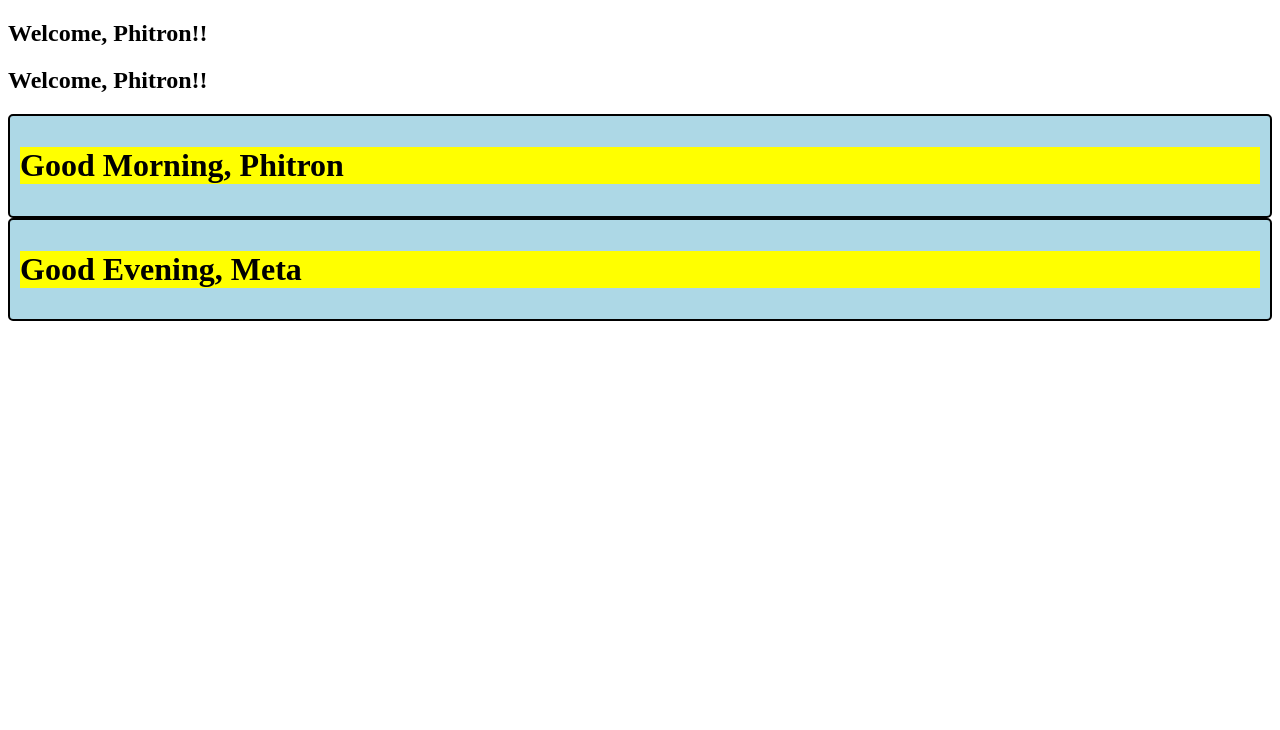
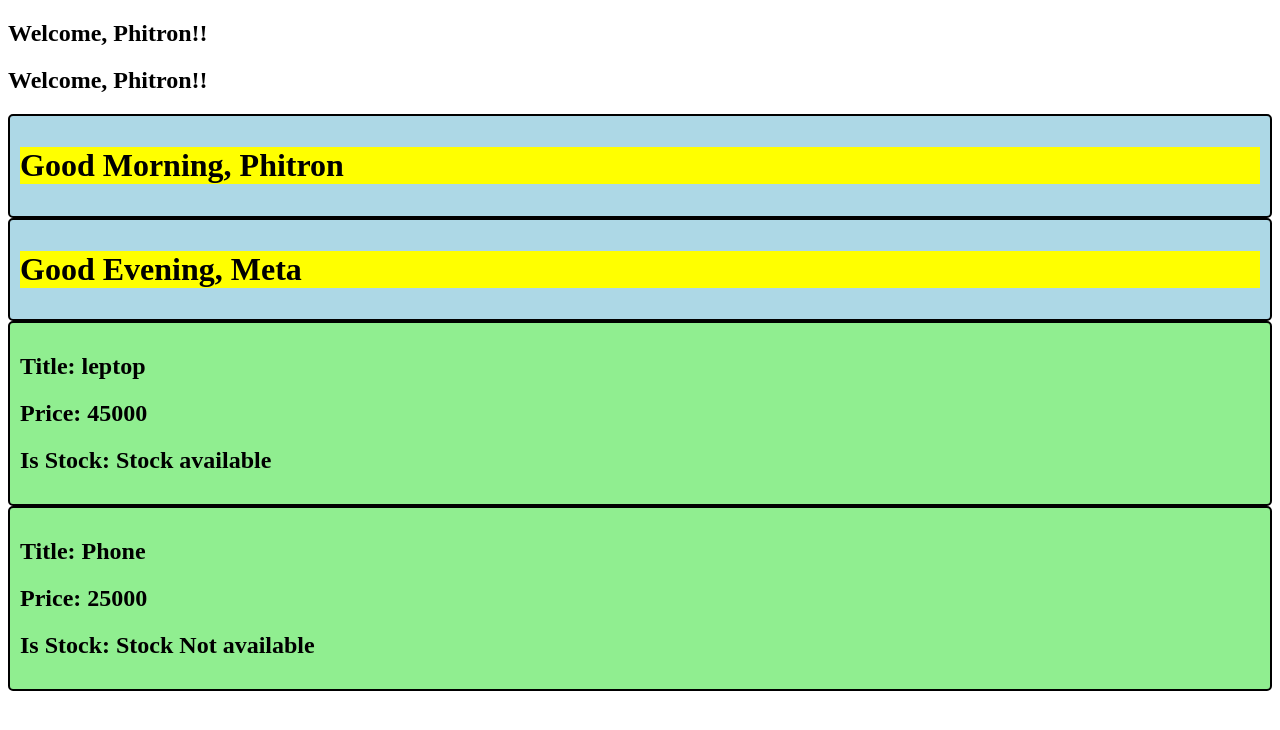
Before and after one commit to arfinaleusuf/my-first-react-app, a React (Vite) app: page / in a window 1280 px wide. Shown: the top 730 px of the page. Built offline with nearby package versions, Linux system fonts and the light colour scheme.

Commit message:
feat: add ProductCart component and integrate it into main rendering

```diff
--- /dev/null
+++ b/src/ProductCart.jsx
@@ -0,0 +1,12 @@
+
+const ProductCart = ({title, price, isStock}) => {
+    return (
+        <div className="product-cart">
+            <h2>Title: {title}</h2>
+            <h2>Price: {price}</h2>
+            <h2>Is Stock: {isStock ? "Stock available" : "Stock Not available"}</h2>
+        </div>
+    );
+};
+
+export default ProductCart;
--- a/src/index.css
+++ b/src/index.css
@@ -7,3 +7,10 @@
   padding: 10px;
   background-color: lightblue;
 }
+
+.product-cart{
+    border : 2px solid black;
+  border-radius: 5px;
+  padding: 10px;
+  background-color: lightgreen;
+}
--- a/src/main.jsx
+++ b/src/main.jsx
@@ -3,6 +3,7 @@ import { createRoot } from 'react-dom/client'
 import './index.css'
 import Welcome from './welcome.jsx'
 import Greetings from './Greetings.jsx'
+import ProductCart from './ProductCart.jsx'
 
 
 
@@ -14,5 +15,7 @@ createRoot(document.getElementById('root')).render(
     <Welcome />
     <Greetings greet={"Good Morning"} name={"Phitron"}/>
     <Greetings greet={"Good Evening"} name={"Meta"}/>
+    <ProductCart title={"leptop"} price={45000} isStock={true}/>
+    <ProductCart title={"Phone"} price={25000} isStock={false}/>
   </StrictMode>,
 )
```
